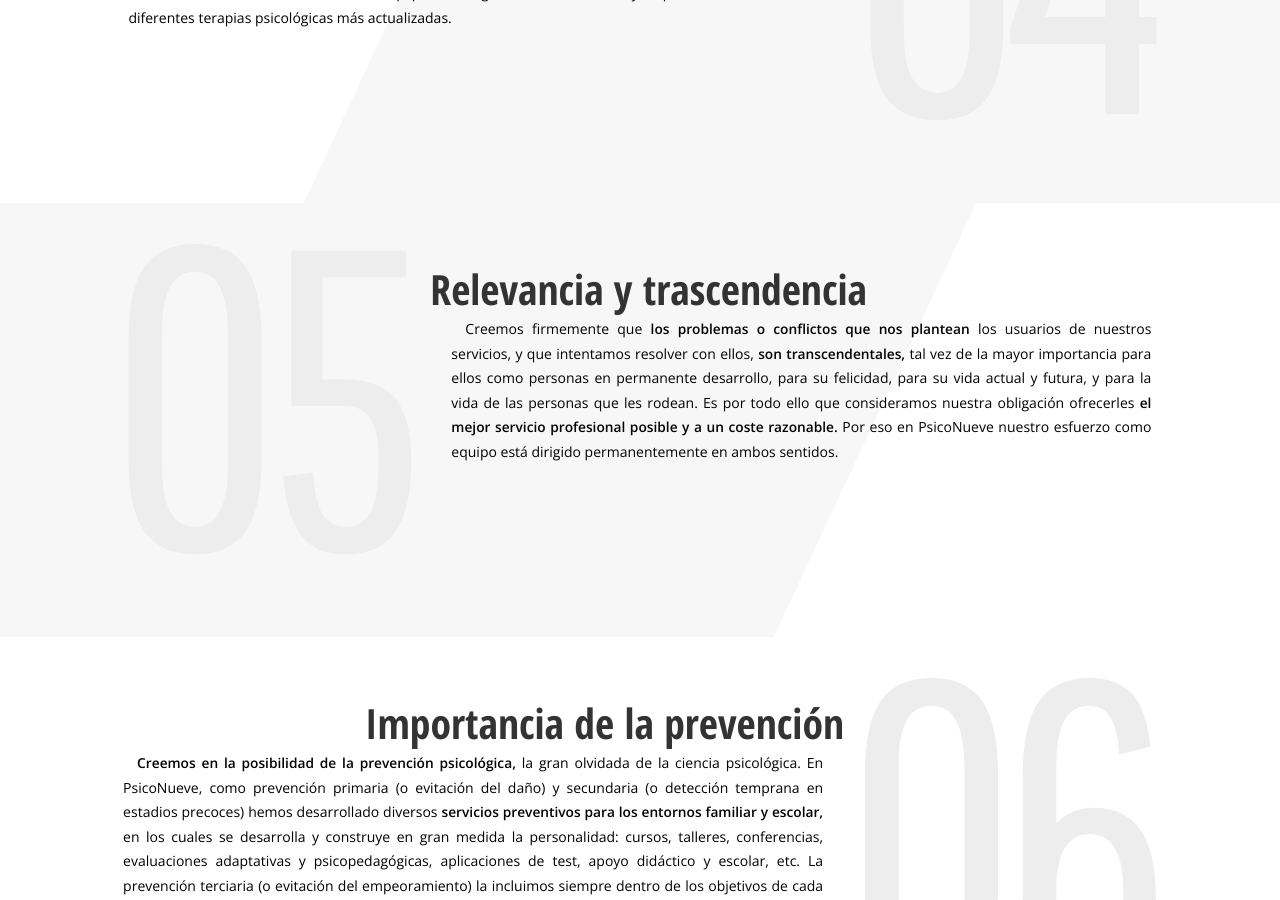
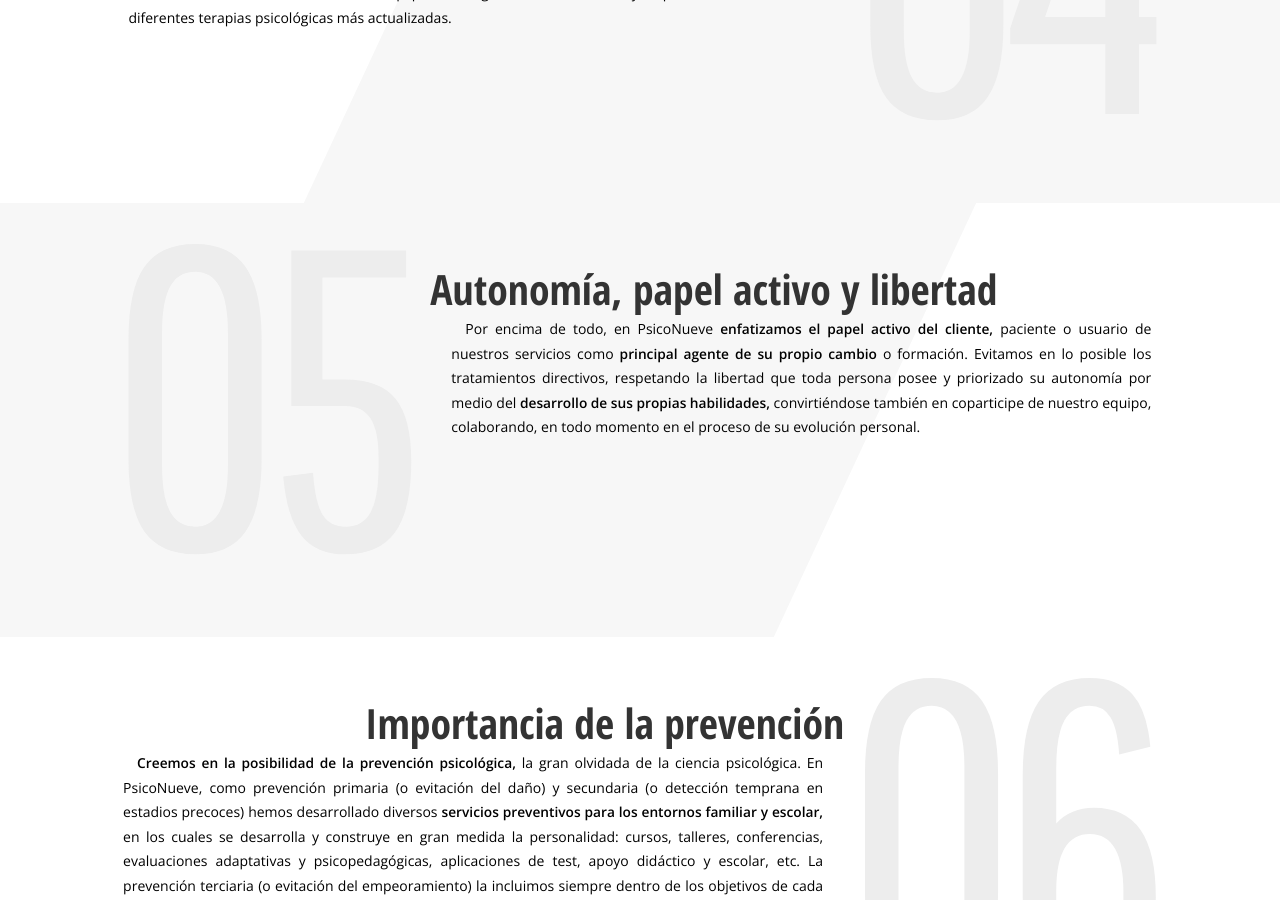
Before and after one commit to santiagodls/psiconueve, a Jekyll site: the page built from nuestra_filosofia.html, in a window 1280 px wide and 900 px high, scrolled down 2064 px. Built offline with Jekyll 4.4.1, drawn with Linux system fonts in a browser that asks for light colours; some of the changed text lies outside the part shown.

Commit message:
Update nuestra_filosofia.html

```diff
--- a/nuestra_filosofia.html
+++ b/nuestra_filosofia.html
@@ -17,9 +17,9 @@ subtitle: Los nueve principios que nos determinan
 	<li>
 		<div class="text-wrapper">
 			<div class="content">
-				<h1 class="title">Posibilidad de dos coterapeutas por caso</h1>
+				<h1 class="title">Relevancia y trascendencia</h1>
 				<p>
-					En PsicoNueve se puede elegir si la terapia la lleva a cabo un psicólogo, psicoterapeuta y/o psico-educador o un equipo formado por dos de ellos, que trabajarán con los pacientes de manera conjunta y coordinada, proporcionando un valor superior a la suma de experiencias y de conocimientos.
+					Creemos firmemente que <b>los problemas o conflictos que nos plantean</b> los usuarios de nuestros servicios, y que intentamos resolver con ellos, <b>son transcendentales,</b> tal vez de la mayor importancia para ellos como personas en permanente desarrollo, para su felicidad, para su vida actual y futura, y para la vida de las personas que les rodean. Es por todo ello que consideramos nuestra obligación ofrecerles <b>el mejor servicio profesional posible y a un coste razonable.</b> Por eso en PsicoNueve nuestro esfuerzo como equipo está dirigido permanentemente en ambos sentidos.
 				</p>
 			</div>
 		</div>
@@ -47,9 +47,9 @@ subtitle: Los nueve principios que nos determinan
 	<li>
 		<div class="text-wrapper">
 			<div class="content">
-				<h1 class="title">Relevancia y trascendencia</h1>
+				<h1 class="title">Autonomía, papel activo y libertad</h1>
 				<p>
-					Creemos firmemente que <b>los problemas o conflictos que nos plantean</b> los usuarios de nuestros servicios, y que intentamos resolver con ellos, <b>son transcendentales,</b> tal vez de la mayor importancia para ellos como personas en permanente desarrollo, para su felicidad, para su vida actual y futura, y para la vida de las personas que les rodean. Es por todo ello que consideramos nuestra obligación ofrecerles <b>el mejor servicio profesional posible y a un coste razonable.</b> Por eso en PsicoNueve nuestro esfuerzo como equipo está dirigido permanentemente en ambos sentidos.
+					Por encima de todo, en PsicoNueve <b>enfatizamos el papel activo del cliente,</b> paciente o usuario de nuestros servicios como <b>principal agente de su propio cambio</b> o formación. Evitamos en lo posible los tratamientos directivos, respetando la libertad que toda persona posee y priorizado su autonomía por medio del <b>desarrollo de sus propias habilidades,</b> convirtiéndose también en coparticipe de nuestro equipo, colaborando, en todo momento en el proceso de su evolución personal.
 				</p>
 			</div>
 		</div>
@@ -87,9 +87,9 @@ subtitle: Los nueve principios que nos determinan
 	<li>
 		<div class="text-wrapper">
 			<div class="content">
-				<h1 class="title">Autonomía, papel activo y libertad</h1>
+				<h1 class="title">Posibilidad de dos coterapeutas por caso</h1>
 				<p>
-					Por encima de todo, en PsicoNueve <b>enfatizamos el papel activo del cliente,</b> paciente o usuario de nuestros servicios como <b>principal agente de su propio cambio</b> o formación. Evitamos en lo posible los tratamientos directivos, respetando la libertad que toda persona posee y priorizado su autonomía por medio del <b>desarrollo de sus propias habilidades,</b> convirtiéndose también en coparticipe de nuestro equipo, colaborando, en todo momento en el proceso de su evolución personal.
+					En PsicoNueve se puede elegir si la terapia la lleva a cabo un psicólogo, psicoterapeuta y/o psico-educador o un equipo formado por dos de ellos, que trabajarán con los pacientes de manera conjunta y coordinada, proporcionando un valor superior a la suma de experiencias y de conocimientos.
 				</p>
 			</div>
 		</div>
```
